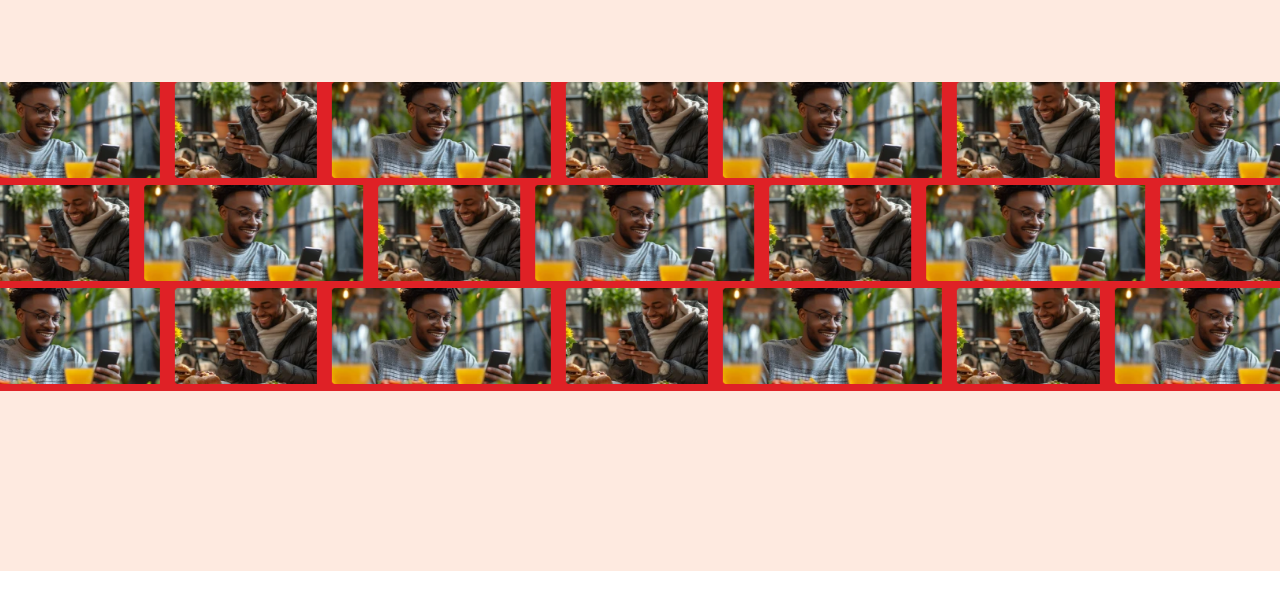
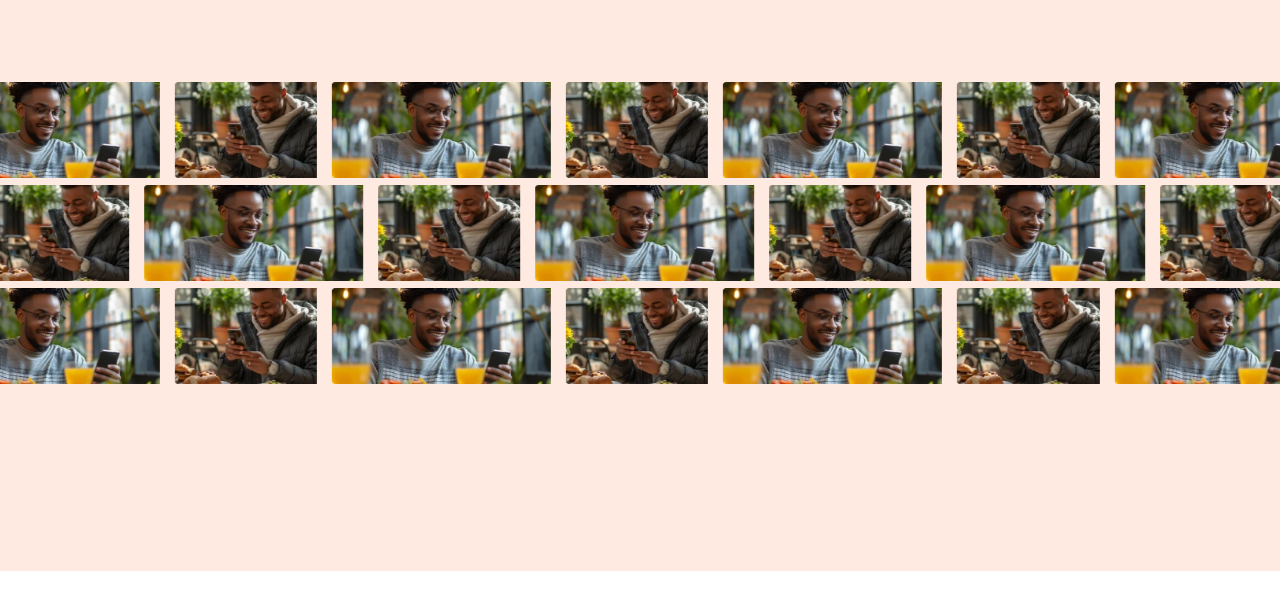
Before and after one commit to Haystrings/glouse-hompage, a plain HTML site: page index.html in a window 1280 px wide. Shown: the part 434-1044 px from the top of the page. Drawn offline with Linux system fonts and the light colour scheme; a web font is replaced by a local one.

Commit message:
remove image croll background

```diff
--- a/style.css
+++ b/style.css
@@ -153,7 +153,6 @@ header{
 }
 .row{
     width: 90%;
-    background-color: #DF2126;
 }
 .why{
     margin-top: 5rem;
```
